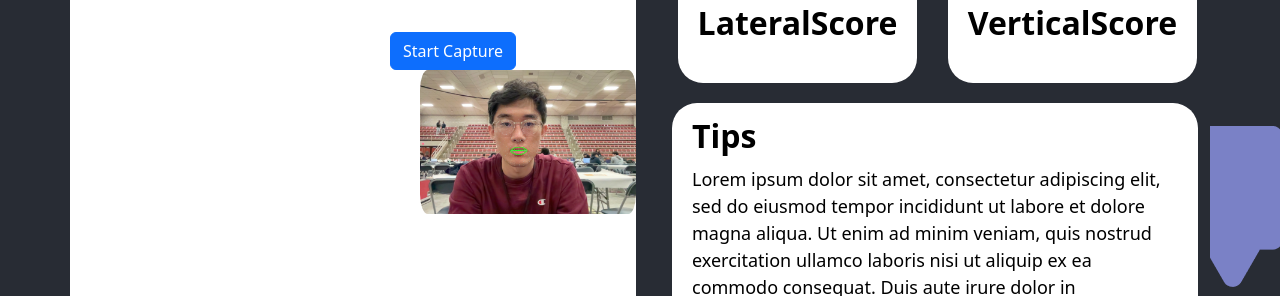
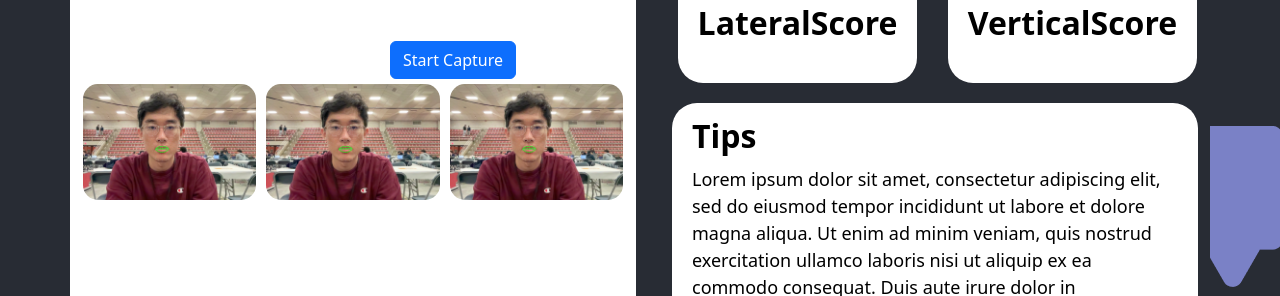
Before and after one commit to maxiattiogbe/HackMIT_2022_SilverAI, a React (Create React App) app in the folder client/: page /demo in a window 1280 px wide. Shown: the part 390-686 px from the top of the page. Built offline with nearby package versions, Linux system fonts and the light colour scheme; no server answers.

Commit message:
3 additional screens

```diff
--- a/client/src/pages/Demo.css
+++ b/client/src/pages/Demo.css
@@ -63,8 +63,9 @@
     padding: 20px;
 }
 
-.smallImage {
+.column {
+    flex: 33.33%;
+    padding: 5px;
     border-radius: 20px;
-    width: 240px;
-    margin-left: 60%;
-}
+    width: 10%;
+  }
--- a/client/src/pages/Demo.js
+++ b/client/src/pages/Demo.js
@@ -78,7 +78,9 @@ const WebcamStreamCapture = () => {
                     </Row>
 
                     <Row>
-                        <img src={require('./image.png')} className="smallImage"/>
+                        <img src={require('./image.png')} className="column"/>
+                        <img src={require('./image.png')} className="column"/>
+                        <img src={require('./image.png')} className="column"/>
                     </Row>
 
                 </Col>
```
